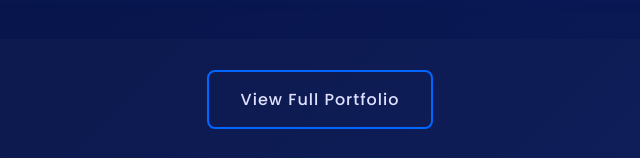
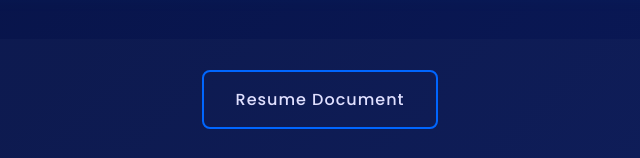
Before and after one commit to hariThorve/week1Task, a plain HTML site: page about.html in a window 1280 px wide. Shown: the part 2326-2484 px from the top of the page, 320-960 px from the left. Drawn offline with Linux system fonts and the light colour scheme.

Commit message:
Update about.html

```diff
--- a/about.html
+++ b/about.html
@@ -73,7 +73,7 @@
     </section>
 
     <footer>
-        <a href="https://harithorve.github.io/Portfolio/" class="portfolio-link">View Full Portfolio</a>
+        <a href="HariprasadThorveResume (1).pdf" class="portfolio-link">Resume Document</a>
     </footer>
 </body>
 </html>
```
